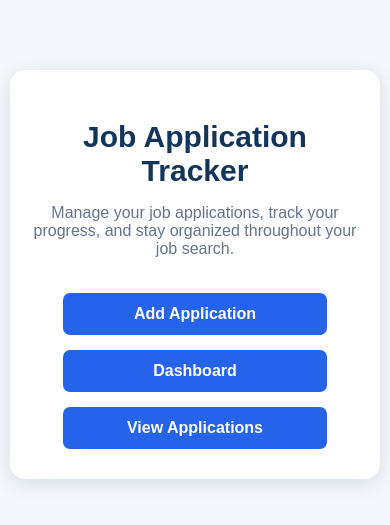
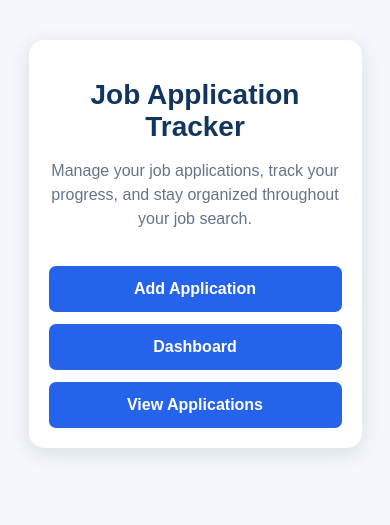
Before and after one commit to nehalsoam/CareerTrack, a Flask app: page / in a window 390 px wide. Shown: the top 525 px of the page. Run offline with Flask 3, Linux system fonts and the light colour scheme.

Commit message:
Improve mobile layout

```diff
--- a/static/style.css
+++ b/static/style.css
@@ -462,3 +462,42 @@ table a {
     }
 
 }
+/* Mobile Fix */
+@media (max-width: 768px) {
+
+    body {
+        font-size: 16px;
+    }
+
+    .home-container {
+        width: 90%;
+        max-width: 100%;
+        margin: 20px auto;
+        padding: 20px;
+        box-sizing: border-box;
+    }
+
+    .home-container h1 {
+        font-size: 28px;
+    }
+
+    .subtitle {
+        font-size: 16px;
+        line-height: 1.5;
+    }
+
+    .home-buttons {
+        display: flex;
+        flex-direction: column;
+        width: 100%;
+        gap: 12px;
+    }
+
+    .home-buttons a {
+        width: 100%;
+        box-sizing: border-box;
+        padding: 14px;
+        font-size: 16px;
+        text-align: center;
+    }
+}
```
